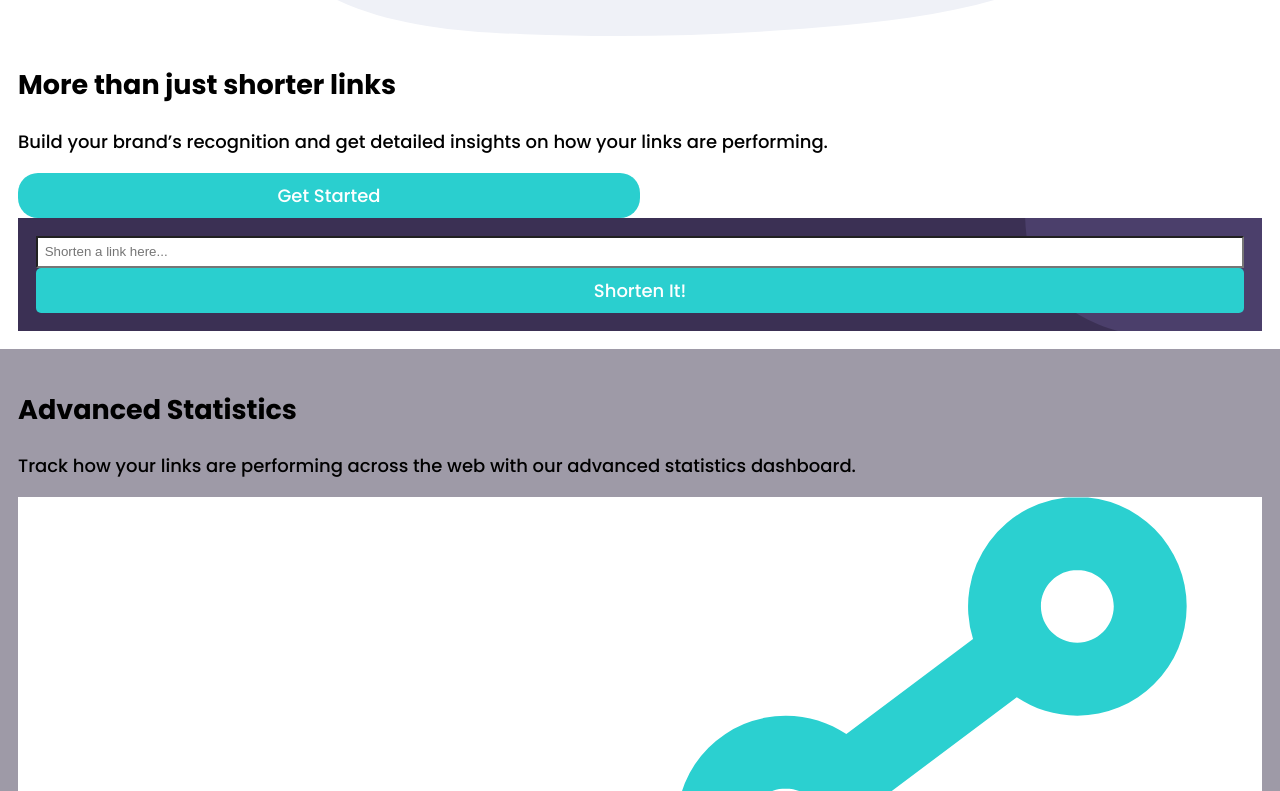
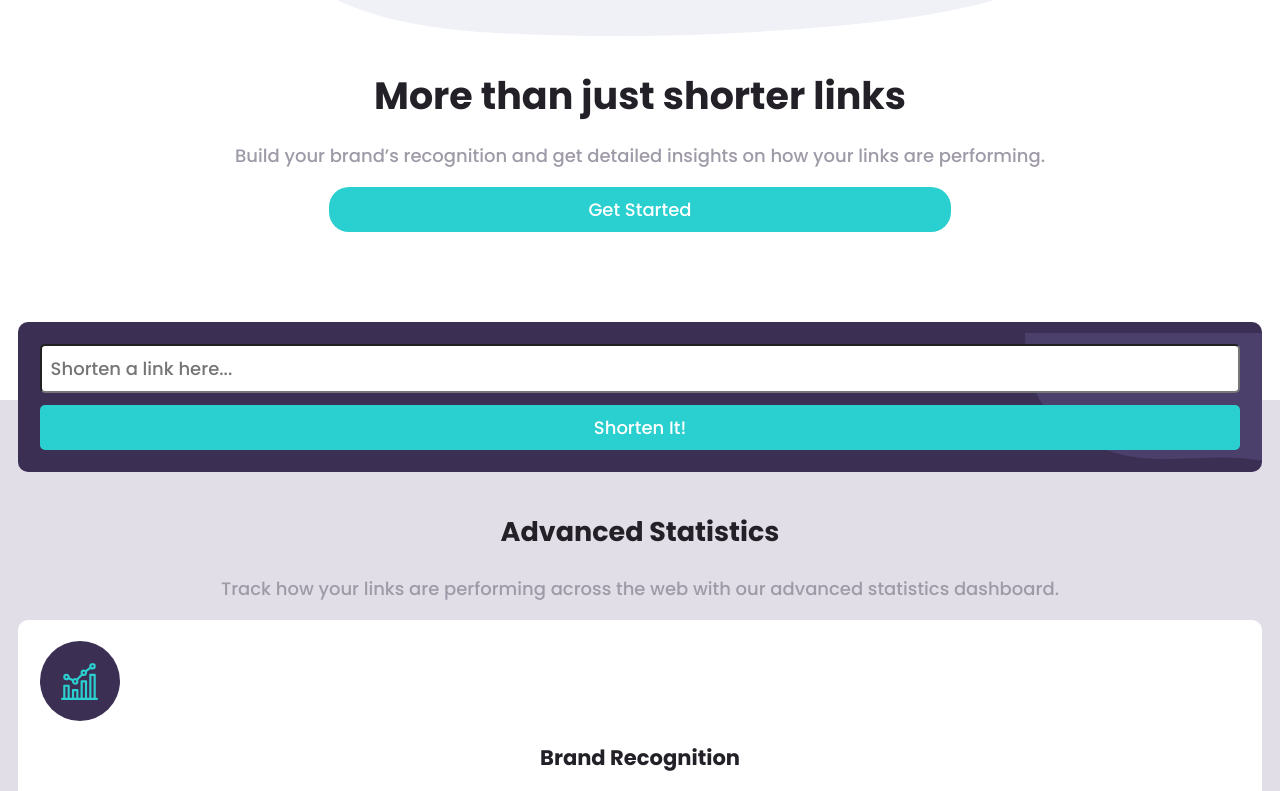
Before and after one commit to MauritzLM/url-shortening-api, a website built with webpack: page index.html in a window 1280 px wide. Shown: the part 840-1631 px from the top of the page. Built offline with nearby package versions, Linux system fonts and the light colour scheme.

Commit message:
updated layout of sections, nav styles and added images to statistics section

```diff
--- a/src/style.css
+++ b/src/style.css
@@ -14,13 +14,46 @@ body {
 }
 
 header,
-main,
+.container,
 footer {
     padding: 1em;
 }
 
 header {
     position: relative;
+}
+
+.links-list div,
+.statistics-info div {
+    background-color: hsl(0, 0%, 100%);
+    border-radius: 10px;
+
+}
+
+/* Typography */
+h1 {
+    font-size: 3.8rem;
+    line-height: 1.1;
+    margin-bottom: .2em;
+}
+
+h1,
+h2,
+h3 {
+    color: hsl(260, 8%, 14%);
+}
+
+p {
+    color: hsl(257, 7%, 63%);
+}
+
+.info,
+h2,
+h3,
+p,
+nav,
+footer {
+    text-align: center;
 }
 
 /* navigation */
@@ -38,11 +71,12 @@ ion-icon {
 nav {
     display: none;
     position: absolute;
-    text-align: center;
     background-color: hsl(257, 27%, 26%);
     width: 90%;
     border-radius: 10px;
+    top: 3.4em;
     left: 1em;
+    padding: .5em 1em;
 }
 
 .dropdown:focus-within+nav {
@@ -52,6 +86,18 @@ nav {
 ul {
     list-style: none;
     padding-left: 0;
+}
+
+nav ul {
+    display: flex;
+    flex-direction: column;
+    gap: .3em;
+
+}
+
+nav ul:first-child {
+    border-bottom: .2px solid hsl(257, 7%, 63%);
+    padding-bottom: 1.2em;
 }
 
 nav li {
@@ -67,17 +113,34 @@ img {
     width: 100%;
 }
 
-main {
-    background-color: hsl(257, 7%, 63%);
+/* info section */
+.info div {
+    display: flex;
+    flex-direction: column;
+    align-items: center;
+}
+
+/* main */
+.container {
+    background-color: hsl(260, 16%, 89%);
+    padding-top: 5em;
+    padding-bottom: 0;
 }
 
 /* shortened links */
+.links-list {
+    display: flex;
+    flex-direction: column;
+    gap: 1em;
+}
+
 .links-list div {
-    background-color: hsl(0, 0%, 100%);
+    padding: .5em;
 }
 
 /* buttons */
-button {
+button,
+.sign-up {
     color: hsl(0, 0%, 100%);
     background-color: hsl(180, 66%, 49%);
     border-radius: 5px;
@@ -86,6 +149,11 @@ button {
     padding: .5em;
     font: inherit;
     cursor: pointer;
+    display: block;
+}
+
+.sign-up {
+    border-radius: 20px;
 }
 
 .get-started {
@@ -103,7 +171,10 @@ form {
     background-position: right;
     background-repeat: no-repeat;
     background-color: hsl(257, 27%, 26%);
-    padding: 1em;
+    padding: 1.2em;
+    position: relative;
+    top: 5em;
+    border-radius: 10px;
 }
 
 input,
@@ -118,27 +189,57 @@ form button {
 
 input {
     padding: .5em;
+    font: inherit;
+    margin-bottom: .7em;
+    border-radius: 5px;
+}
+
+.error {
+    display: none;
 }
 
 /* statistics section */
-.statistics div {
-    background-color: hsl(0, 0%, 100%);
+.statistics-info div {
+    padding: 1.2em;
 }
 
+.statistics-info {
+    display: flex;
+    flex-direction: column;
+    gap: 1em;
+    background-color: hsl(260, 16%, 89%);
+}
+
+.statistics-info .image-div {
+    background-color: hsl(257, 27%, 26%);
+    border-radius: 50%;
+    object-fit: contain;
+    height: 80px;
+    width: 80px;
+}
+
+.image-div .image-div img {
+    height: 40px;
+    width: 40px;
+}
+
+/* today section */
 .today {
     background-image: url(./images/bg-boost-mobile.svg);
     background-repeat: no-repeat;
     background-position: center;
     background-color: hsl(257, 27%, 26%);
+    padding: 1em;
+    display: flex;
+    flex-direction: column;
+    align-items: center;
 }
 
 .today h2 {
     color: hsl(0, 0%, 100%);
 }
 
-.error {
-    display: none;
-}
+
 
 /* #url:invalid+.error {
     visibility: visible;
@@ -146,7 +247,6 @@ input {
 
 /* footer */
 footer {
-    text-align: center;
     background-color: hsl(260, 8%, 14%);
     color: hsl(0, 0%, 100%);
 }
```
